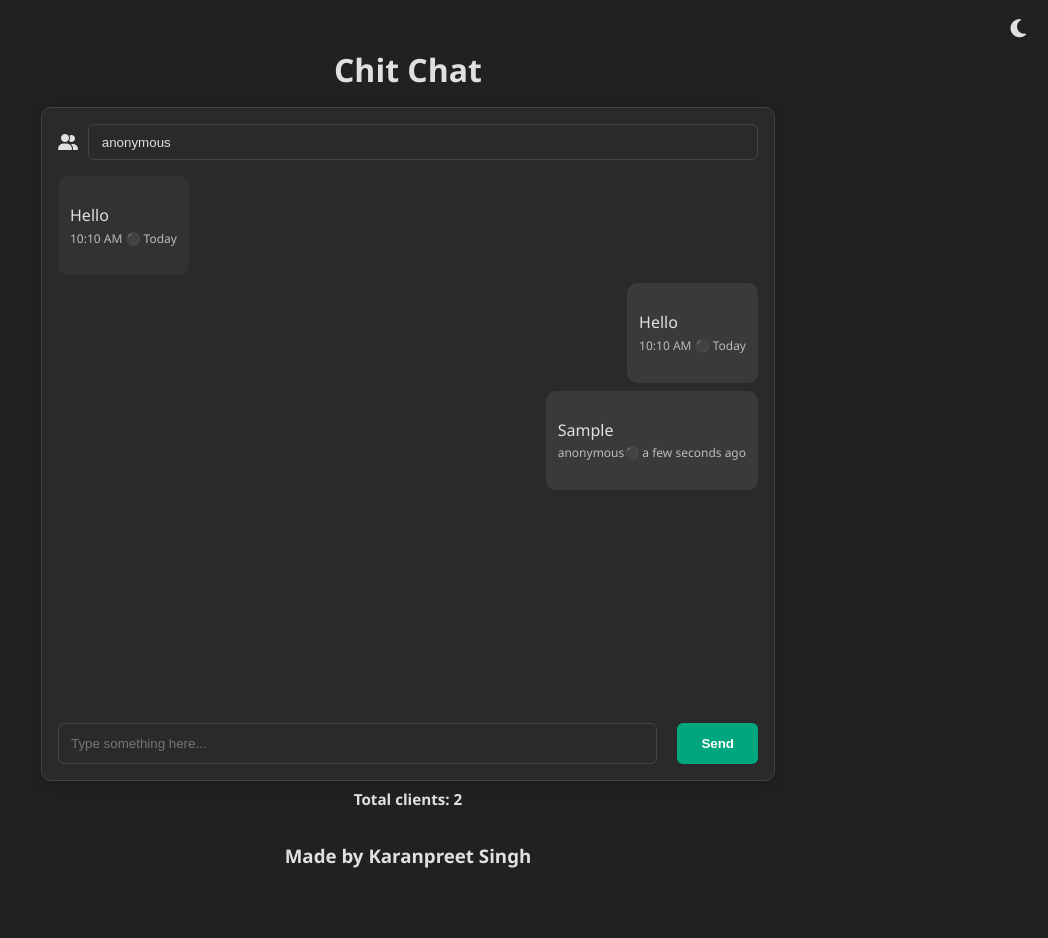
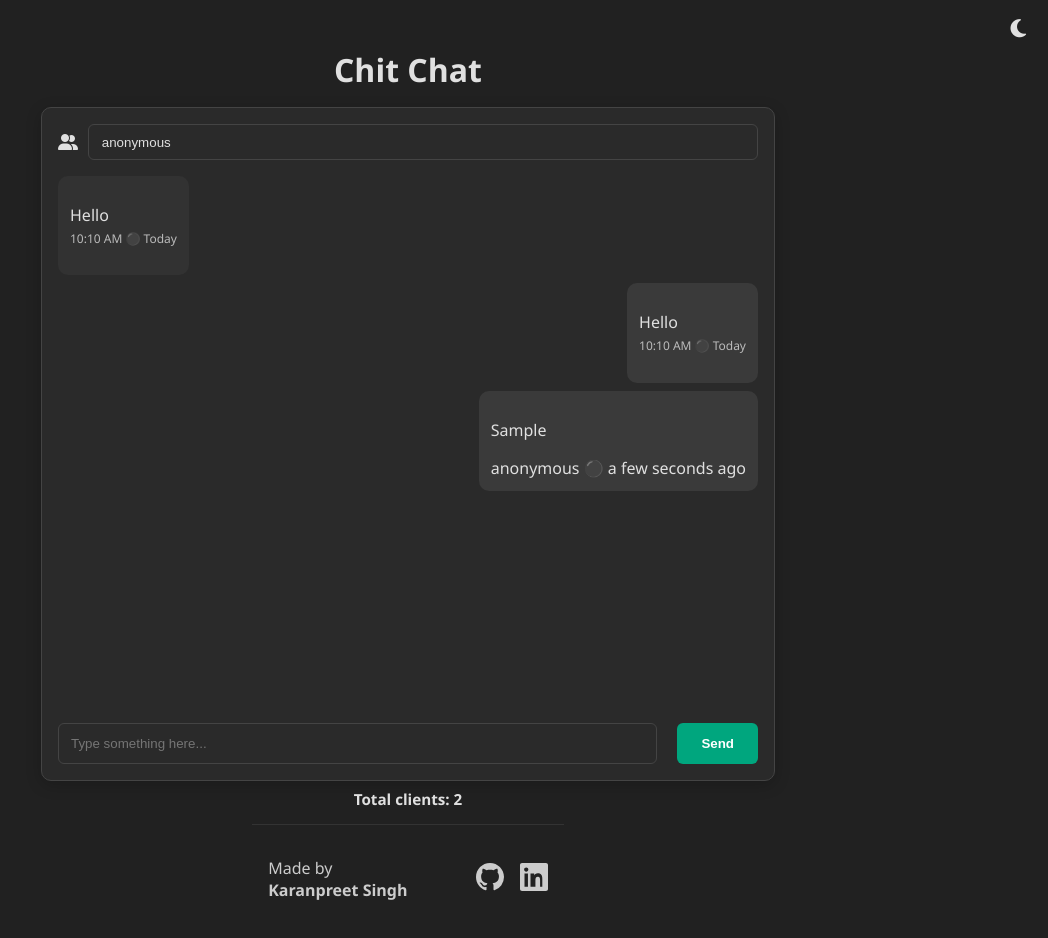
Before and after one commit to Kp-Singh09/Chat-app, a website: page public/index.html in a window 1280 px wide. Both pictures are taken after typing "Sample" into the empty fields and a click on the button "Send". Shown: the whole page, without its empty margins (232-1280 px from the left). Before the commit the page ends 903 px from the top, so only its background shows below. Drawn offline with nearby package versions, Linux system fonts and the light colour scheme; no server answers.

Commit message:
added features

```diff
--- a/public/index.html
+++ b/public/index.html
@@ -48,7 +48,60 @@
   </div>
 
   <h3 class="clients-total" id="client-total">Total clients: 2</h3>
-  <div><h3>Made by Karanpreet Singh</h3></div>
+  <footer style="text-align: center; padding: 1rem; margin-top: auto; border-top: 1px solid #333;">
+  <div style="max-width: 800px; margin: 0 auto; display: flex; flex-wrap: wrap; justify-content: space-between; align-items: center; color: #ccc;">
+
+    <div style="flex: 1; text-align: left;">
+      <p>Made by <strong>Karanpreet Singh</strong></p>
+    </div>
+
+    <div style="flex: 1; text-align: right; display: flex; justify-content: flex-end; gap: 16px;">
+      <!-- GitHub -->
+      <a href="https://github.com/Kp-Singh09" target="_blank" title="GitHub" style="color: inherit;">
+        <svg height="28" viewBox="0 0 16 16" width="28" xmlns="http://www.w3.org/2000/svg" fill="#ccc">
+          <path fill-rule="evenodd"
+            d="M8 0C3.58 0 0 3.58 0 8c0 3.54 2.29
+              6.53 5.47 7.59.4.07.55-.17.55-.38
+              0-.19-.01-.82-.01-1.49-2.01.37-2.53-.49
+              -2.69-.94-.09-.23-.48-.94-.82-1.13-.28
+              -.15-.68-.52-.01-.53.63-.01 1.08.58
+              1.23.82.72 1.21 1.87.87 2.33.66.07
+              -.52.28-.87.51-1.07-1.78-.2-3.64-.89
+              -3.64-3.95 0-.87.31-1.59.82-2.15
+              -.08-.2-.36-1.02.08-2.12 0 0 .67
+              -.21 2.2.82.64-.18 1.32-.27 2
+              -.27s1.36.09 2 .27c1.53-1.04
+              2.2-.82 2.2-.82.44 1.1.16 1.92.08
+              2.12.51.56.82 1.27.82 2.15 0
+              3.07-1.87 3.75-3.65 3.95.29.25.54.73.54
+              1.48 0 1.07-.01 1.93-.01 2.2 0
+              .21.15.46.55.38A8.013 8.013 0 0016 8c0
+              -4.42-3.58-8-8-8z" />
+        </svg>
+      </a>
+
+      <!-- LinkedIn -->
+      <a href="https://www.linkedin.com/in/kp-singh-/" target="_blank" title="LinkedIn" style="color: inherit;">
+        <svg xmlns="http://www.w3.org/2000/svg" width="28" height="28" viewBox="0 0 24 24" fill="#ccc">
+          <path
+            d="M20.447 20.452H17.21v-5.569c0-1.328-.027-3.039-1.849-3.039-1.851
+              0-2.134 1.445-2.134 2.939v5.669H9.001V9h3.112v1.561h.045c.434-.824
+              1.494-1.694 3.074-1.694 3.287 0 3.894 2.164 3.894 4.978v6.607zM5.337
+              7.433c-1.004 0-1.815-.812-1.815-1.815 0-1.004.812-1.816
+              1.815-1.816s1.815.812
+              1.815 1.816c0 1.003-.812 1.815-1.815
+              1.815zM6.814 20.452H3.861V9h2.953v11.452zM22.225
+              0H1.771C.792 0 0
+              .771 0 1.723v20.549C0 23.229.792
+              24 1.771 24h20.451C23.2 24 24
+              23.229 24 22.271V1.723C24
+              .771 23.2 0 22.222 0h.003z" />
+        </svg>
+      </a>
+    </div>
+
+  </div>
+</footer>
 
   <script src="/socket.io/socket.io.js"></script>
   <script src="https://cdnjs.cloudflare.com/ajax/libs/moment.js/2.28.0/moment.min.js" crossorigin="anonymous"></script>
--- a/public/main.js
+++ b/public/main.js
@@ -1,89 +1,98 @@
-const socket=io();
+const socket = io();
 
-const ClientsTotal=document.getElementById('client-total');
+const ClientsTotal = document.getElementById('client-total');
+const messageContainer = document.getElementById('message-container');
+const nameInput = document.getElementById('name-input');
+const messageForm = document.getElementById('message-form');
+const messageInput = document.getElementById('message-input');
+const messageTone = new Audio('iphone_text_message.mp3');
 
-const messageContainer=document.getElementById('message-container');
-const nameInput=document.getElementById('name-input');
-const messageForm=document.getElementById('message-form');
-const messageInput=document.getElementById('message-input');
-const messageTone=new Audio('iphone_text_message.mp3');
-// const messageSendTone=new Audio('iphone_send_sms.mp3');
+// ✅ Load username from localStorage on page load
+window.addEventListener('DOMContentLoaded', () => {
+  const savedName = localStorage.getItem('username');
+  if (savedName) {
+    nameInput.value = savedName;
+  }
+  socket.emit('join', nameInput.value || 'anonymous');
+});
+
+// ✅ Save username to localStorage on input change
+nameInput.addEventListener('input', () => {
+  localStorage.setItem('username', nameInput.value);
+});
+
 messageForm.addEventListener('submit', (e) => {
   e.preventDefault();
-    sendMessage()
-})
-socket.on('clients-total', (data) => {
-    ClientsTotal.innerText=`Total clients ${data}`;
-})
+  sendMessage();
+});
 
-function sendMessage(){
-    if(messageInput.value==='')return
-    // console.log(messageInput.value);
-    console.log("send message playing....");
-    // messageSendTone.play();
-    const data={
-        name:nameInput.value,
-        message:messageInput.value,
-        dateTime:new Date()
-    }
+function sendMessage() {
+  if (messageInput.value.trim() === '') return;
+
+  const data = {
+    name: nameInput.value,
+    message: messageInput.value,
+    dateTime: new Date()
+  };
+
   socket.emit('message', data);
-    addMessage(true,data);
-    messageInput.value="";
+  addMessage(true, data);
+  messageInput.value = '';
 }
 
+socket.on('clients-total', (data) => {
+  ClientsTotal.innerText = `Total clients: ${data}`;
+});
 
 socket.on('chat-message', (data) => {
   messageTone.play();
-    // console.log(data);
-    addMessage(false,data);
-    // appendMessage(`${data.name}: ${data.message}`);
-})
+  addMessage(false, data);
+});
 
-function addMessage(isOwnmsg,data){
+socket.on('feedback', (data) => {
   clearFeedbackmsg();
-        const element=`<li class="${isOwnmsg ? "message-right" : "message-left"}">
-        <p class="message">${data.message}
-            <span>${data.name}⚫️ ${moment(data.dateTime).fromNow()} </span>
-            </span>
-        </p>
-    </li>`
-    messageContainer.innerHTML+=element;
+  const element = document.createElement('li');
+  element.classList.add('message-feedback');
+  element.innerHTML = `<p class="feedback" id="feedback">${data.feedback}</p>`;
+  messageContainer.appendChild(element);
+  scrolltoBottom();
+});
+
+socket.on('user-activity', (msg) => {
+  const el = document.createElement('li');
+  el.classList.add('user-activity');
+  el.innerText = msg;
+  messageContainer.appendChild(el);
+  scrolltoBottom();
+});
+
+messageInput.addEventListener('focus', () => {
+  socket.emit('feedback', { feedback: `✍🏻 ${nameInput.value} is typing...` });
+});
+messageInput.addEventListener('blur', () => {
+  socket.emit('feedback', { feedback: '' });
+});
+
+// ✅ Render messages without avatar
+function addMessage(isOwn, data) {
+  clearFeedbackmsg();
+  const li = document.createElement('li');
+  li.className = isOwn ? 'message-right' : 'message-left';
+
+  const msg = `<div class="bubble">
+      <p class="message">${data.message}</p>
+      <span>${data.name} ⚫️ ${moment(data.dateTime).fromNow()}</span>
+    </div>`;
+
+  li.innerHTML = msg;
+  messageContainer.appendChild(li);
   scrolltoBottom();
 }
 
-
-function scrolltoBottom(){
+function scrolltoBottom() {
   messageContainer.scrollTo(0, messageContainer.scrollHeight);
 }
 
-messageInput.addEventListener('focus', (e) => {
-    socket.emit('feedback', {
-        feedback: `✍🏻${nameInput.value} is typing a message`
-    })
-})
-messageInput.addEventListener('keypress', (e) => {
-    socket.emit('feedback', {
-        feedback: `✍🏻${nameInput.value} is typing a message`
-    })
-})
-messageInput.addEventListener('blur', (e) => {
-    socket.emit('feedback', {
-        feedback: ''
-    })
-})
-
-socket.on('feedback', (data) => {
-    clearFeedbackmsg();
-    const element=`<li class="message-feedback">
-                <p class="feedback" id="feedback">${data.feedback}
-                 </p>
-                </li>`
-messageContainer.innerHTML+=element;
-
-})
-
-function clearFeedbackmsg(){
-    document.querySelectorAll('li.message-feedback').forEach(element => {
-        element.parentNode.removeChild(element);
-    });
+function clearFeedbackmsg() {
+  document.querySelectorAll('li.message-feedback').forEach(el => el.remove());
 }
--- a/public/style.css
+++ b/public/style.css
@@ -199,3 +199,21 @@ body {
     width: 100%;
   }
 }
+/* ✅ Transparent scrollbar for message container */
+.message-container {
+  scrollbar-width: thin;
+  scrollbar-color: transparent transparent;
+}
+
+.message-container::-webkit-scrollbar {
+  width: 4px;
+}
+
+.message-container::-webkit-scrollbar-track {
+  background: transparent;
+}
+
+.message-container::-webkit-scrollbar-thumb {
+  background-color: rgba(255, 255, 255, 0.1);
+  border-radius: 4px;
+}
```
Lines whose indentation alone changed are shown as unchanged.
